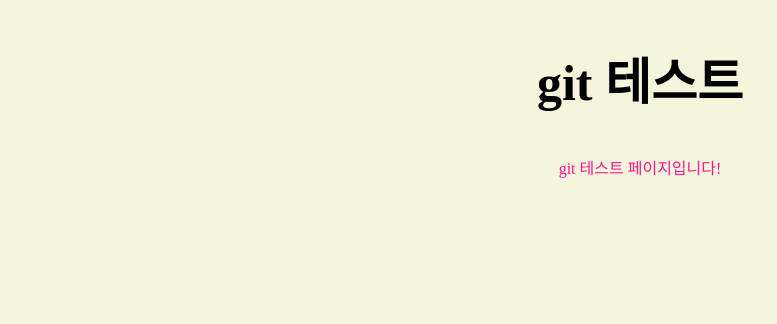
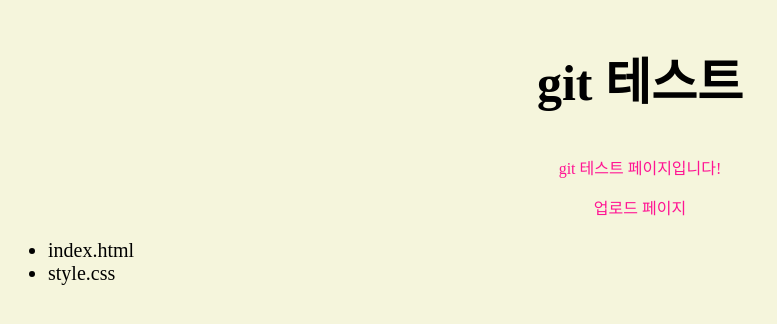
Before and after one commit to lyh0530/test, a plain HTML site: page index.html in a window 1280 px wide. Shown: the whole page, without its empty margins (0-777 px from the left). Drawn offline with Linux system fonts and the light colour scheme.

Commit message:
git 테스트 페이지 두번째 커밋(README.md 포함)

```diff
--- a/css/style.css
+++ b/css/style.css
@@ -1,3 +1,4 @@
 body{background-color: beige;}
 h2{text-align: center; font-size: 50px;}
 p{text-align: center;color: deeppink;}
+ul{font-size: 20px;}
--- a/index.html
+++ b/index.html
@@ -10,5 +10,10 @@
 <body>
     <h2>git 테스트</h2>
     <p>git 테스트 페이지입니다!</p>
+    <p>업로드 페이지</p>
+    <ul>
+        <li>index.html</li>
+        <li>style.css</li>
+    </ul>
 </body>
 </html>
```
Also changed, not shown: 1 other file.
